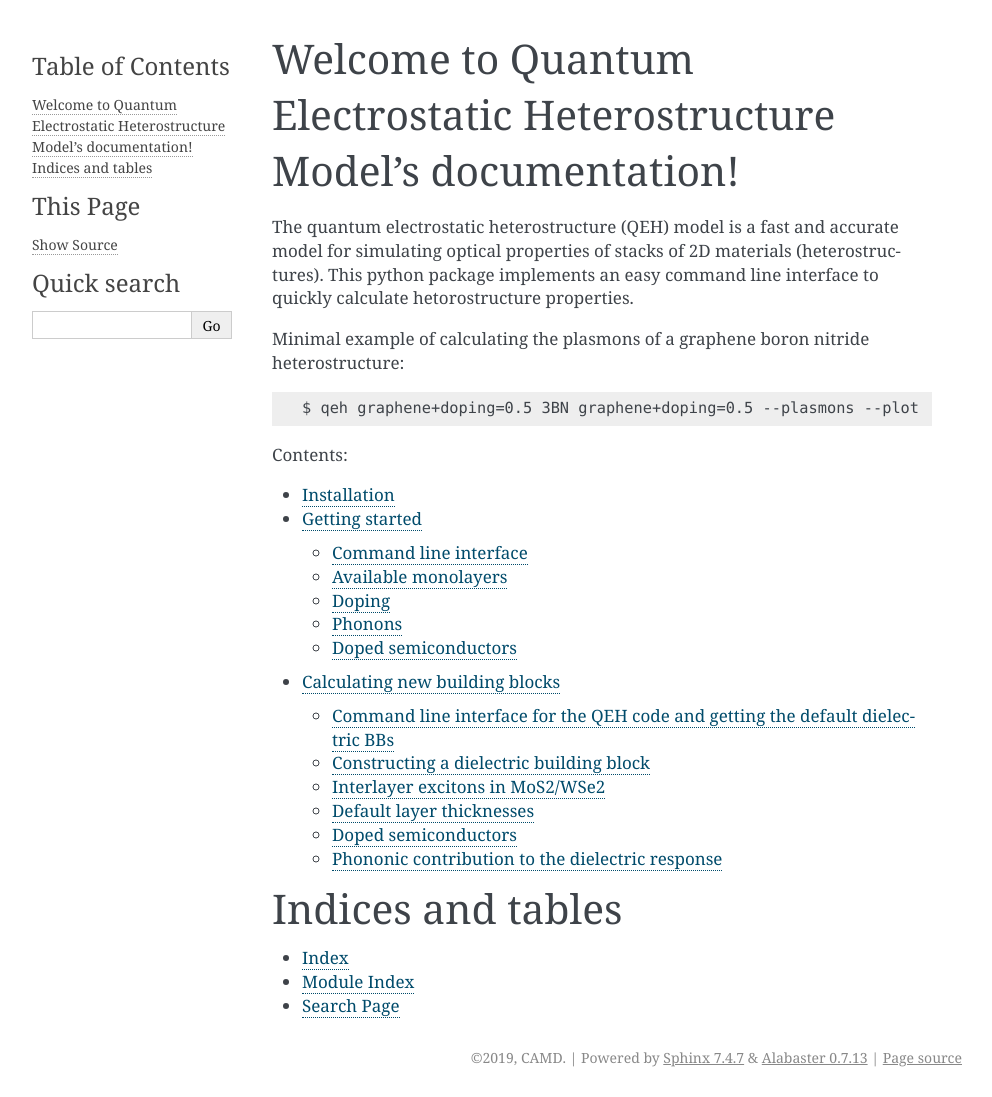
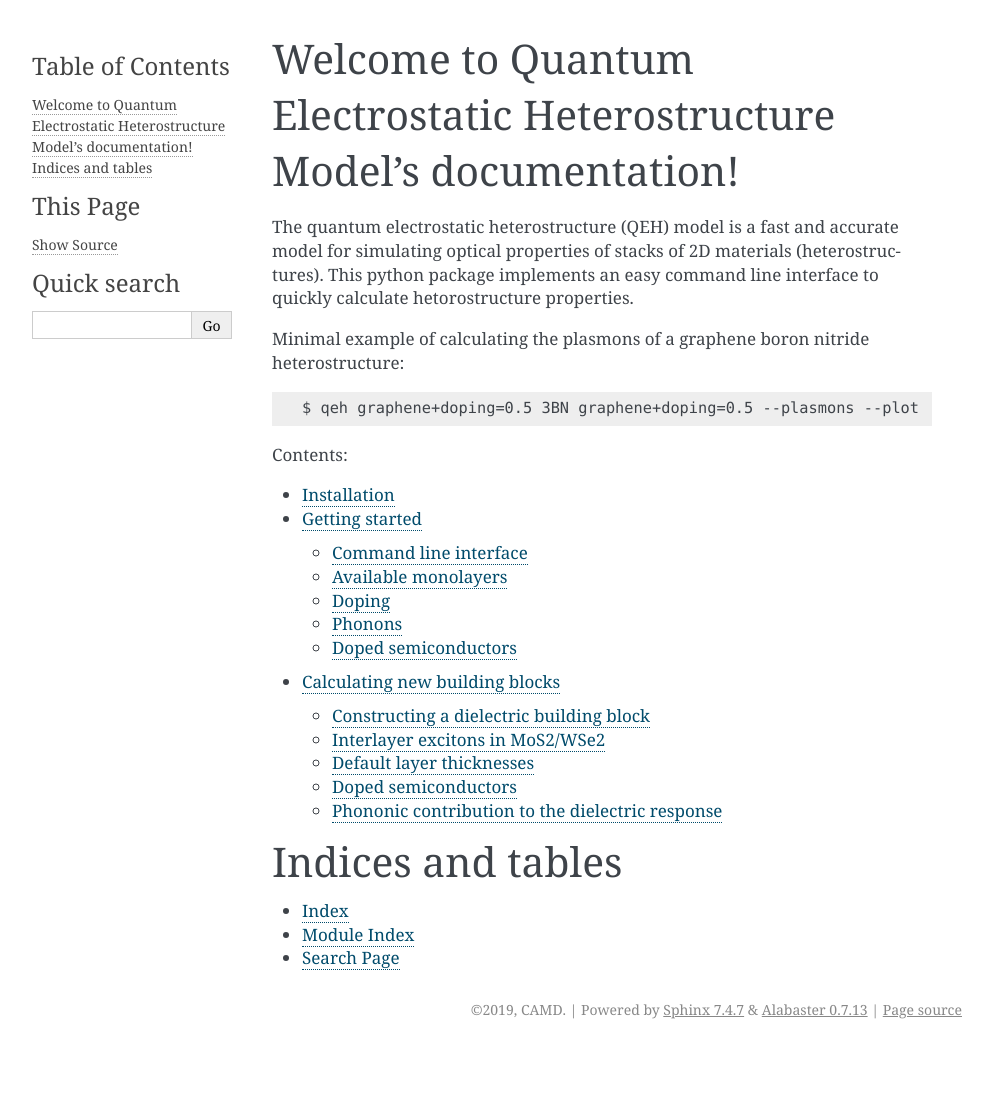
Before and after one commit to dijasila/QEH, a Sphinx documentation site: the page built from docs/index.rst, in a window 1280 px wide. Shown: the whole page, without its empty margins (148-1140 px from the left). Built offline with Sphinx 7.4.7, drawn with Linux system fonts in a browser that asks for light colours; after the commit the page ends 1049 px from its top, so only the background shows below that; some of the changed lines change nothing that is shown.

Commit message:
Remove duplicate section

```diff
--- a/docs/tutorials.rst
+++ b/docs/tutorials.rst
@@ -21,25 +21,6 @@ A thourough description of the QEH model can be found in [#qeh_theory]_:
 .. [#qeh_theory] K. Andersen, S. Latini and K.S. Thygesen
     Dielectric genome of van der Waals heterostructures
     *Nano Letters* **15** (7), 4616-4621 (2015)
-
-Command line interface for the QEH code and getting the default dielectric BBs
-------------------------------------------------------------------------------
-The QEH code includes a simple command line interface (CLI) that makes playing
-around with different heterostructures easy. In order to use the CLI easily it is
-recommended to bind an alias to the qeh module
-(e. g. ``alias qeh="python3 -m gpaw.qeh"``). For example, plasmons in a
-doped graphene boron-nitride heterostructure can be calculated and plottet by
-
-.. command-output:: qeh graphene+doping=0.5 3BN graphene+doping=0.5 --plasmons --plot
-
-(Note that the first time you call this command you will most likely not have
-downloaded the pre-calculated dielectric building blocks. Simply follow the
-instructions shown in the terminal if this is the case, and run the command
-above again.)
-
-To view the full documentation for the QEH CLI use::
-
-.. command-output:: qeh -h
 
 
 Constructing a dielectric building block
```
